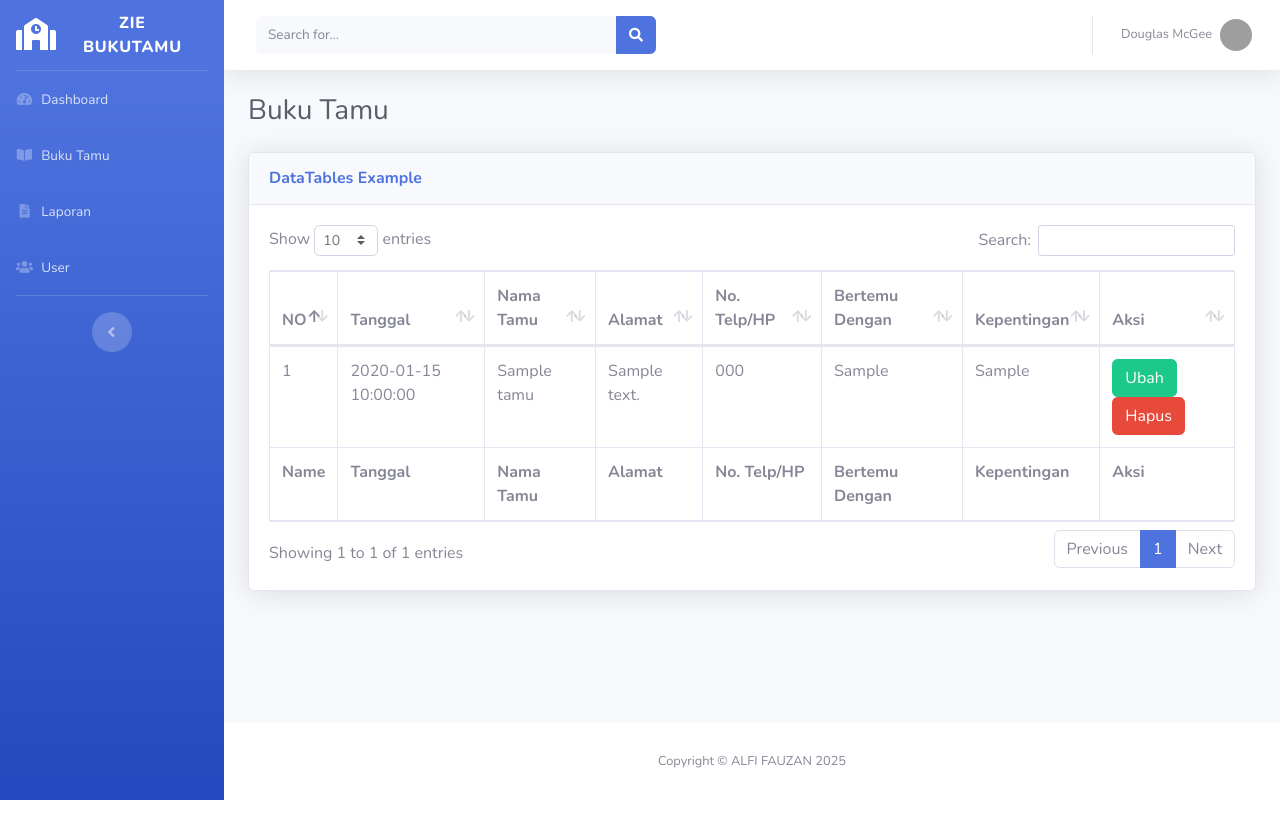
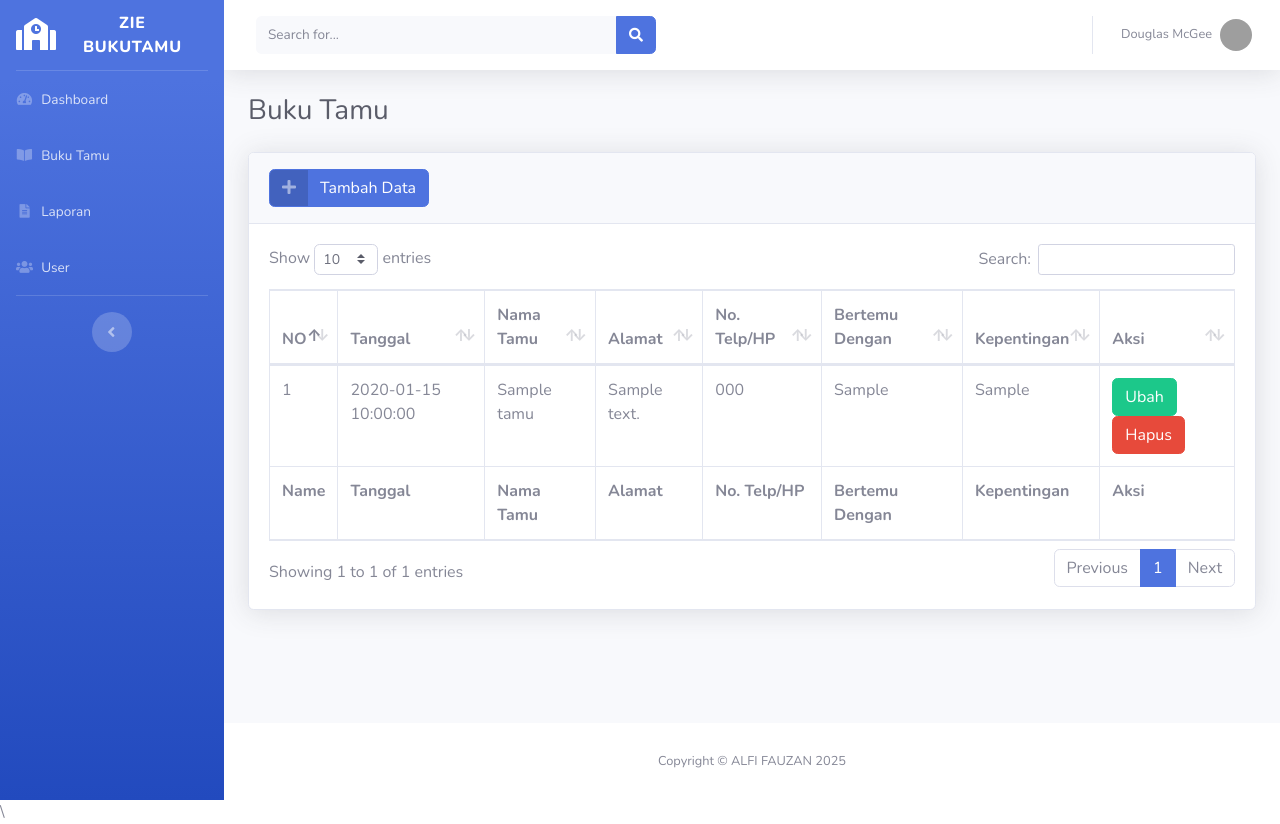
Before and after one commit to Alfifauzan14/buku_tamu, a PHP site: page /buku-tamu.php in a window 1280 px wide. Before the commit the page ends 800 px from the top, so only its background shows below. Run offline with PHP 8.4, Linux system fonts and the light colour scheme; tables that the repository leaves empty or names only in its code hold one stand-in row (values such as "Sample post"); grey boxes are pictures that could not be loaded.

Commit message:
menambahkan modal dan fitur tambah data tamu

```diff
--- a/buku-tamu.php
+++ b/buku-tamu.php
@@ -7,10 +7,34 @@ include_once('templates/header.php');
 
     <!-- Page Heading -->
     <h1 class="h3 mb-4 text-gray-800">Buku Tamu</h1>
+    <?php
+    // cek apakah tombol simpan sudah diklik atau blum
+    if( isset($_POST['simpan']) ) {
+      if (tambah_tamu($_POST) > 0 ) {
+    ?>
+        <div class="alert alert-success" role="alert">
+          Data Berhasil Ditambahkan!
+        </div>
+      <?php
+      } else {
+      ?>
+        <div class="alert alert-danger" role="alert">
+          Data Gagal Ditambahkan!
+        </div>
+     <?php
+        }
+      }
+      ?>
                     <!-- DataTales Example -->
                     <div class="card shadow mb-4">
                         <div class="card-header py-3">
-                            <h6 class="m-0 font-weight-bold text-primary">DataTables Example</h6>
+                            <button type="button" class="btn btn-primary btn-icon-split"
+                            data-toggle="modal" data-target="#tambahModal">
+                                <span class="icon text-white-50">
+                                    <i class="fas fa-plus"></i>
+                                </span>
+                                <span class="text">Tambah Data</span>
+                            </button>
                         </div>
                         <div class="card-body">
                             <div class="table-responsive">
@@ -51,7 +75,7 @@ include_once('templates/header.php');
                                           <td><?= $tamu['nama_tamu'];?></td>
                                           <td><?= $tamu['alamat'];?></td>
                                           <td><?= $tamu['no_hp'];?></td>
-                                          <td><?= $tamu['bertemu'];?></td>
+                                          <td><?= $tamu['bertamu'];?></td>
                                           <td><?= $tamu['kepentingan'];?></td>
                                           <td>
                                             <button class="btn btn-success" type="button">Ubah</button>
@@ -65,7 +89,78 @@ include_once('templates/header.php');
                         </div>
                     </div>
 </div>
-<!-- /.container-fluid -->
+<?php
+  // Mengambil data barang dari tabel dengan kode terbesar
+  $query = mysqli_query($koneksi, "SELECT max(id_tamu) as kodeTerbesar FROM buku_tamu");
+  $data = mysqli_fetch_array($query);
+  $kodeTamu = $data['kodeTerbesar'];
+
+  // Mengambil angka dari kode barang terbesar, menggunakan fungsi substr dan diubah ke integer dengan (int)
+  $urutan = (int) substr($kodeTamu, 2, 3);
+
+  // nomor yang diambil akan ditambah 1 untuk menentukan nomor urut berikutnya
+  $urutan++;
+
+  // Membuat kode barang baru
+  // string sprintf("%03s", $urutan); berfungsi untuk membuat string menjadi 3 karakter
+
+  //angka yang diambil tadi digabungkan dengan kode huruf yang kita inginkan, misalnya zt
+  $huruf = "zt";
+  $kodeTamu = $huruf . sprintf("%03s", $urutan);
+?>
+<!-- Modal -->
+<div class="modal fade" id="tambahModal" tabindex="-1" aria-labelledby="tambahModalLabel" aria-hidden="true">
+  <div class="modal-dialog">
+    <div class="modal-content">
+      <div class="modal-header">
+        <h5 class="modal-title" id="tambahModalLabel">Modal title</h5>
+        <button type="button" class="close" data-dismiss="modal" aria-label="Close">
+          <span aria-hidden="true">&times;</span>
+        </button>
+      </div>
+      <div class="modal-body">
+        <form method="post" action="">
+          <input type="hidden" name="id_tamu" id="id_tamu" value="<?= $kodeTamu ?>">
+          <div class="form-group row">
+            <label for="nama_tamu" class="col-sm-3 col-form-label">Nama Tamu</label>
+            <div class="col-sm-8">
+              <input type="text" class="form-control" id="nama_tamu" name="nama_tamu">
+            </div>
+          </div>
+          <div class="form-group row">
+            <label for="alamat" class="col-sm-3 col-form-label">Alamat</label>
+            <div class="col-sm-8">
+              <textarea class="form-control" id="alamat" name="alamat"></textarea>
+            </div>
+          </div>
+          <div class="form-group row">
+            <label for="no_hp" class="col-sm-3 col-form-label">No. Telepon</label>
+            <div class="col-sm-8">
+              <input type="text" class="form-control" id="no_hp" name="no_hp">
+            </div>
+          </div>
+          <div class="form-group row">
+            <label for="bertamu" class="col-sm-3 col-form-label">bertamu dg.</label>
+            <div class="col-sm-8">
+              <input type="text" class="form-control" id="bertamu" name="bertamu">
+            </div>
+          </div>
+          <div class="form-group row">
+            <label for="kepentingan" class="col-sm-3 col-form-label">Kepentingan</label>
+            <div class="col-sm-8">
+              <input type="text" class="form-control" id="kepentingan" name="kepentingan">
+            </div>
+          </div>
+          <div class="modal-footer">
+            <button type="button" class="btn btn-secondary" data-dismiss="modal">Keluar</button>
+            <button type="submit" name="simpan" class="btn btn-primary">Simpan</button>
+          </div>
+        </form>
+      </div>
+    </div>
+  </div>
+</div>
+
 <?php
 include_once('templates/footer.php');
 ?>
--- a/function.php
+++ b/function.php
@@ -12,4 +12,24 @@ function query($query) {
     }
     return $rows;
 }
+
+// fungsi tambah data
+function tambah_tamu($data){
+    global $koneksi;
+
+    $kode = htmlspecialchars($data['id_tamu']);
+    $tanggal = date('Y-m-d');
+    $nama_tamu = htmlspecialchars($data['nama_tamu']);
+    $alamat = htmlspecialchars($data['alamat']);
+    $no_hp = htmlspecialchars($data['no_hp']);
+    $bertamu = htmlspecialchars($data['bertamu']);
+    $kepentingan = htmlspecialchars($data['kepentingan']);
+
+    // query insert data
+    $query = "INSERT INTO buku_tamu VALUES ('$kode', '$tanggal', '$nama_tamu', '$alamat', '$no_hp', '$bertamu', '$kepentingan')
+            ";
+    mysqli_query($koneksi, $query);
+
+    return mysqli_affected_rows($koneksi);
+}
 ?>
--- a/templates/footer.php
+++ b/templates/footer.php
@@ -57,7 +57,17 @@
     <script src="assets/vendor/datatables/dataTables.bootstrap4.min.js"></script>
 
     <!-- Page level custom scripts -->
-    <script src="assets/js/demo/datatables-demo.js"></script>
+    <script src="assets/js/demo/datatables-demo.js"></script>\
+
+<script>
+    $(document).ready(function() {
+        window.setTimeout(function() {
+            $(".alert").fadeTo(500, 0).slideUp(500, function(){
+                $(this).remove();
+            });
+        }, 4000);
+    });
+</script>
 </body>
 
 </html>
```
